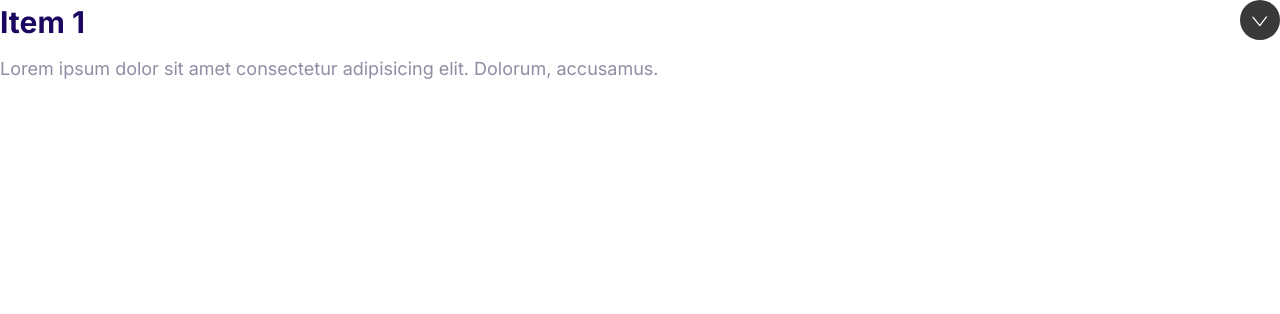
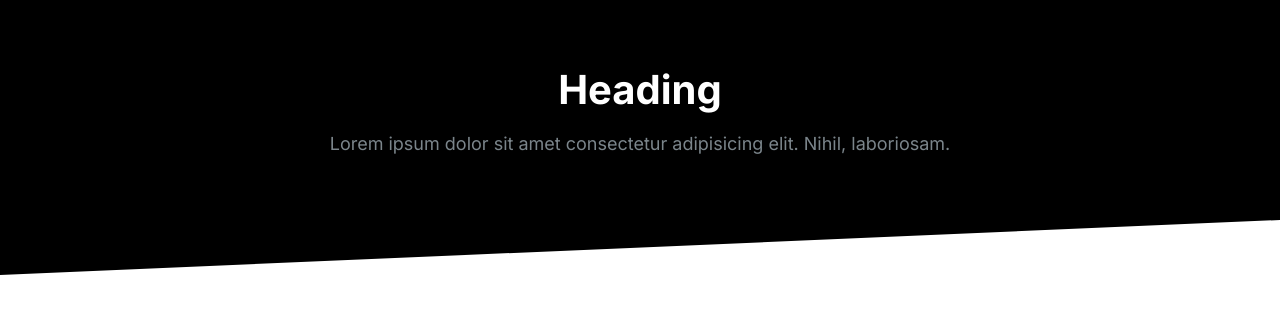
Before and after one commit to sabry-awad97/Sabrify, a website built with Vite: page index.html in a window 1280 px wide. Built offline with nearby package versions, Linux system fonts and the light colour scheme.

Commit message:
Define blocks

```diff
--- a/index.html
+++ b/index.html
@@ -7,18 +7,15 @@
     <title>Sabrify</title>
   </head>
   <body>
-    <div class="collapsible collapsible--expanded">
-      <header class="collapsible__header">
-        <h2 class="collapsible__heading">Item 1</h2>
-        <svg class="icon icon--white collapsible__chevron">
-          <use xlink:href="images/sprite.svg#chevron"></use>
-        </svg>
+    <section class="block block--dark block--skewed-left">
+      <header class="block__header">
+        <h2 class="block__heading">Heading</h2>
+        <p>
+          Lorem ipsum dolor sit amet consectetur adipisicing elit. Nihil,
+          laboriosam.
+        </p>
       </header>
-      <div class="collapsible__content">
-        Lorem ipsum dolor sit amet consectetur adipisicing elit. Dolorum,
-        accusamus.
-      </div>
-    </div>
+    </section>
 
     <script type="module" src="/src/main.ts"></script>
   </body>
--- a/src/css/style.scss
+++ b/src/css/style.scss
@@ -577,3 +577,41 @@ a {
   max-height: 100vh;
   opacity: 1;
 }
+
+/* Blocks */
+.block {
+  --padding-vertical: 6rem;
+  padding: var(--padding-vertical) 2rem;
+}
+
+.block__header {
+  text-align: center;
+}
+
+.block__heading {
+  margin-top: 0;
+}
+
+.block--dark {
+  background: #000;
+  color: #7b858b;
+}
+
+.block--dark .block__heading {
+  color: #fff;
+}
+
+.block--skewed-right {
+  padding-bottom: calc(var(--padding-vertical) + 4rem);
+  clip-path: polygon(0% 0%, 100% 0%, 100% 100%, 0% 80%);
+}
+
+.block--skewed-left {
+  padding-bottom: calc(var(--padding-vertical) + 4rem);
+  clip-path: polygon(0% 0%, 100% 0%, 100% 80%, 0% 100%);
+}
+
+.container {
+  max-width: 1140px;
+  margin: 0 auto;
+}
```
Also changed, not shown: src/components/blocks.html (added, +9 -0 lines).
